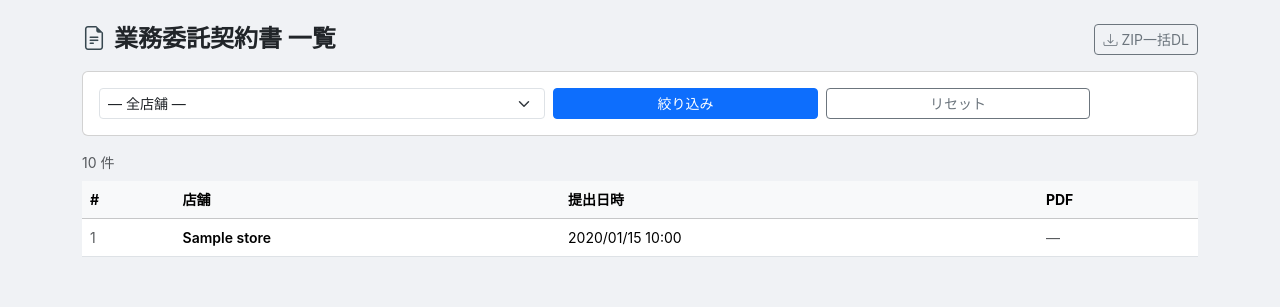
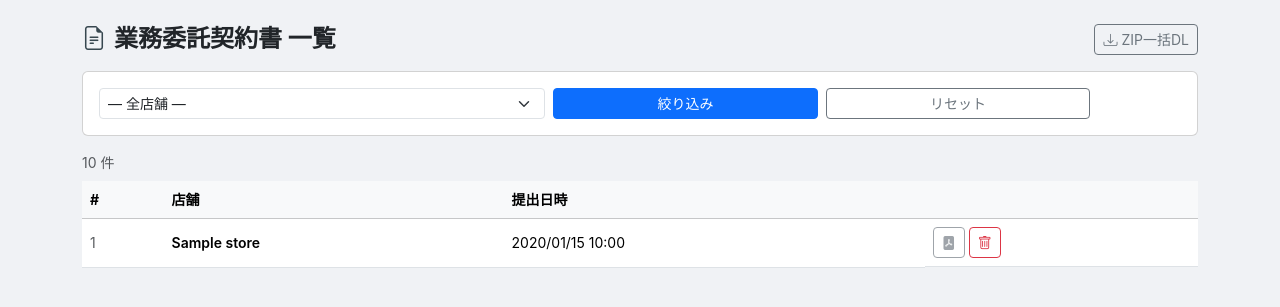
Before and after one commit to ytk2017n-afk/YTK_Juryo_Keiyaku, a FastAPI app: template templates/admin/contracts.html in a window 1280 px wide. Shown: the part 56-363 px from the top of the page. Run offline with FastAPI, Linux system fonts and the light colour scheme; the template is opened without the code that fills it: most values are stand-ins (such as "Sample title", 1, 10 or a date in 2020).

Commit message:
Add preview and delete buttons to admin receipts/contracts list

```diff
--- a/app/templates/admin/contracts.html
+++ b/app/templates/admin/contracts.html
@@ -39,7 +39,7 @@
         <th>#</th>
         <th>店舗</th>
         <th>提出日時</th>
-        <th>PDF</th>
+        <th></th>
       </tr>
     </thead>
     <tbody>
@@ -48,14 +48,22 @@
         <td class="text-muted">{{ c.id }}</td>
         <td class="fw-semibold">{{ c.store.store_name if c.store else "―" }}</td>
         <td>{{ c.submitted_at.strftime("%Y/%m/%d %H:%M") if c.submitted_at else "―" }}</td>
-        <td>
-          {% if c.pdf_filename %}
-          <a href="/contract/pdf/{{ c.id }}" target="_blank" class="btn btn-sm btn-outline-secondary">
-            <i class="bi bi-file-pdf me-1"></i>PDF
+        <td class="d-flex gap-1">
+          {% if c.pdf_data %}
+          <a href="/contract/pdf/{{ c.id }}" target="_blank" class="btn btn-sm btn-outline-secondary" title="PDFプレビュー">
+            <i class="bi bi-file-pdf-fill"></i>
           </a>
           {% else %}
-          <span class="text-muted">―</span>
+          <button class="btn btn-sm btn-outline-secondary" disabled title="PDFなし">
+            <i class="bi bi-file-pdf-fill"></i>
+          </button>
           {% endif %}
+          <form method="post" action="/admin/contracts/{{ c.id }}/delete"
+                onsubmit="return confirm('契約書 #{{ c.id }} を削除しますか？')">
+            <button type="submit" class="btn btn-sm btn-outline-danger" title="削除">
+              <i class="bi bi-trash"></i>
+            </button>
+          </form>
         </td>
       </tr>
       {% endfor %}
```
Also changed, not shown: app/templates/admin/receipts.html (+13 -5 lines).
